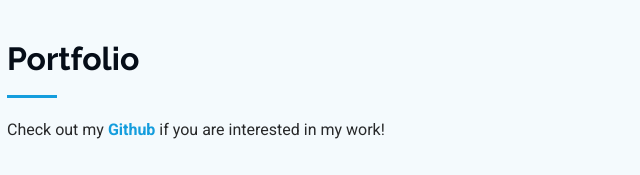
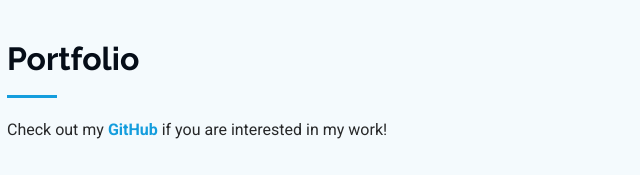
Before and after one commit to PauloRodrigues12/PauloRodrigues12.github.io, a plain HTML site: page index.html in a window 1280 px wide. Shown: the part 820-995 px from the top of the page, 305-945 px from the left. Drawn offline with nearby package versions, Linux system fonts and the light colour scheme.

Commit message:
Update index.html

```diff
--- a/index.html
+++ b/index.html
@@ -77,7 +77,7 @@
       <!-- Section Title -->
       <div class="container section-title" data-aos="fade-up">
         <h2>Portfolio</h2>
-        <p>Check out my <b><a href="https://github.com/PauloRodrigues12">Github</a></b> if you are interested in my
+        <p>Check out my <b><a href="https://github.com/PauloRodrigues12">GitHub</a></b> if you are interested in my
           work!</p>
       </div><!-- End Section Title -->
 
```
